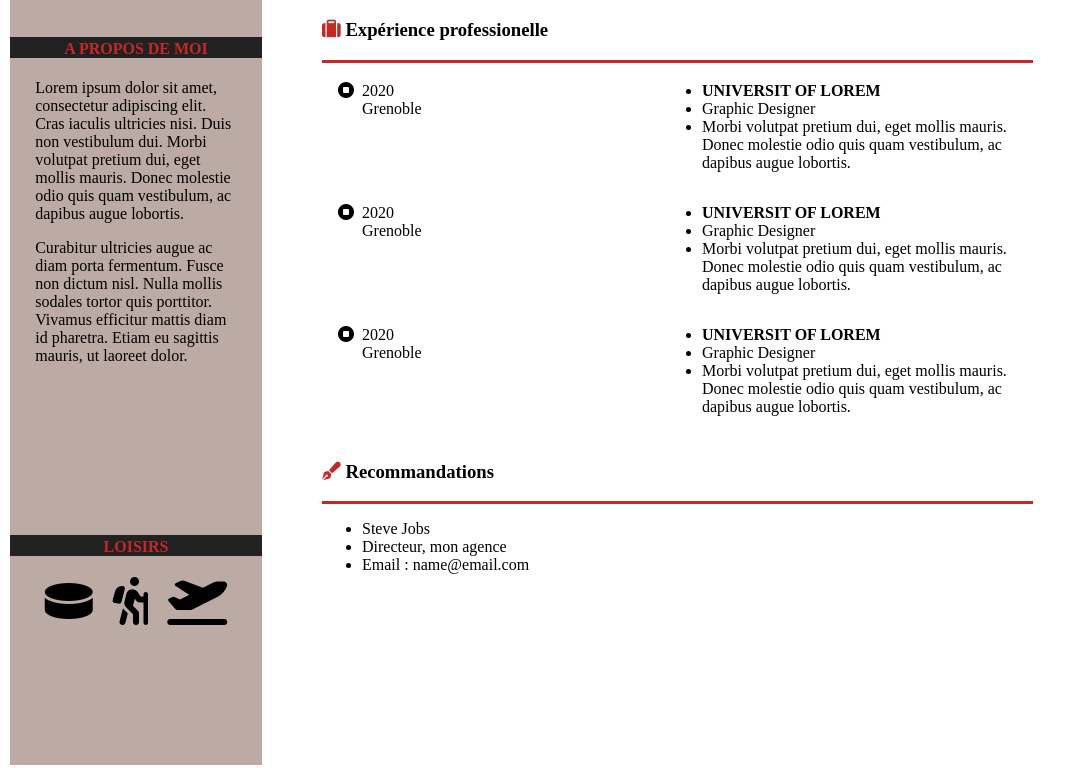
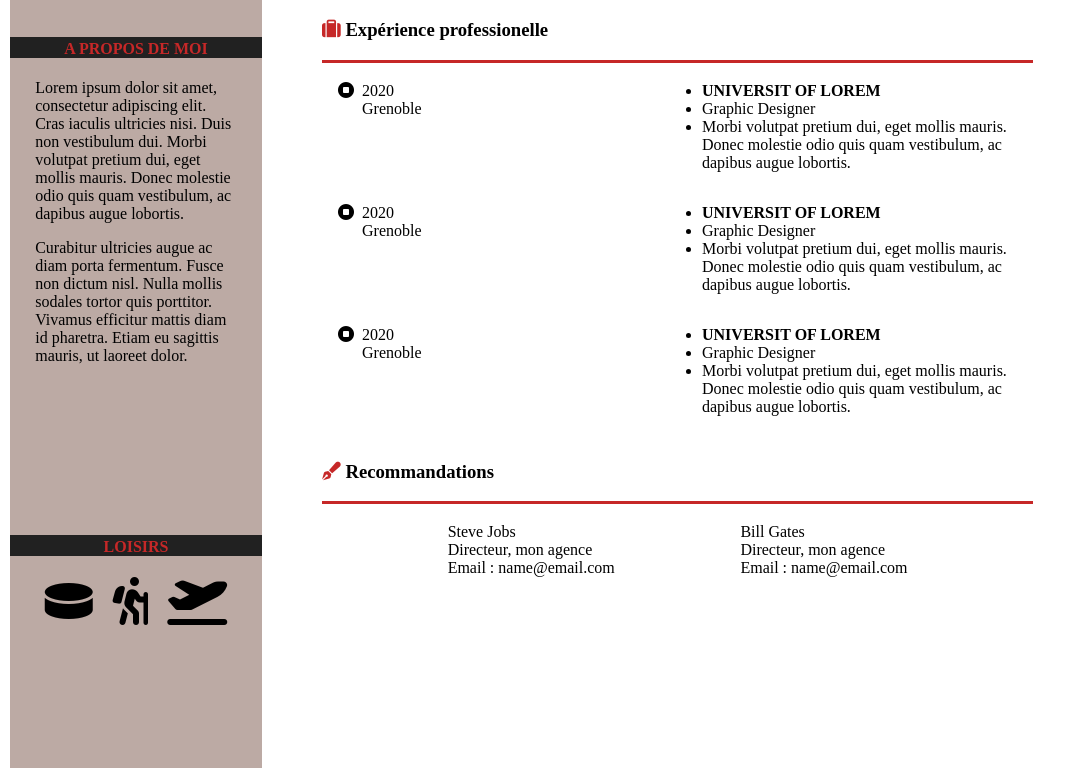
Before and after one commit to Alexandre-HERY/OCP2, a plain HTML site: page index.html in a window 1280 px wide. Shown: the part 534-1302 px from the top of the page, without its empty margins (0-1086 px from the left). Drawn offline with Linux system fonts and the light colour scheme.

Commit message:
add(Alexandre-HERY-patch-1) : Added reference
Added reference with span

```diff
--- a/index.html
+++ b/index.html
@@ -213,11 +213,24 @@
                 <h3><i class="fas fa-pen-fancy"></i> Recommandations</h3>
                 </div>
 
-                    <ul>
-                        <li>Steve Jobs</li>
-                        <li>Directeur, mon agence</li>
-                        <li>Email : name@email.com</li>
-                    </ul>
+                    <div class="reference">
+                        <div>
+                    <p>
+                        <span class="Name">Steve Jobs</span><br>
+                        <span class="Role">Directeur, mon agence</span><br>
+                        <span class="mail">Email : name@email.com</span>
+                    </p>
+                        </div>
+                        <div>
+                    <p>
+                        <span class="Name">Bill Gates</span><br>
+                        <span class="Role">Directeur, mon agence</span><br>
+                        <span class="mail">Email : name@email.com</span>
+                    </p>
+                        </div>
+
+                    </div>
+
             </section>
         </div>
     </body>
--- a/style.css
+++ b/style.css
@@ -125,3 +125,8 @@ header, section, footer{
 .contact{
     margin-bottom: 40px;
 }
+
+.reference{
+    display: flex;
+    justify-content: space-evenly;
+}
```
